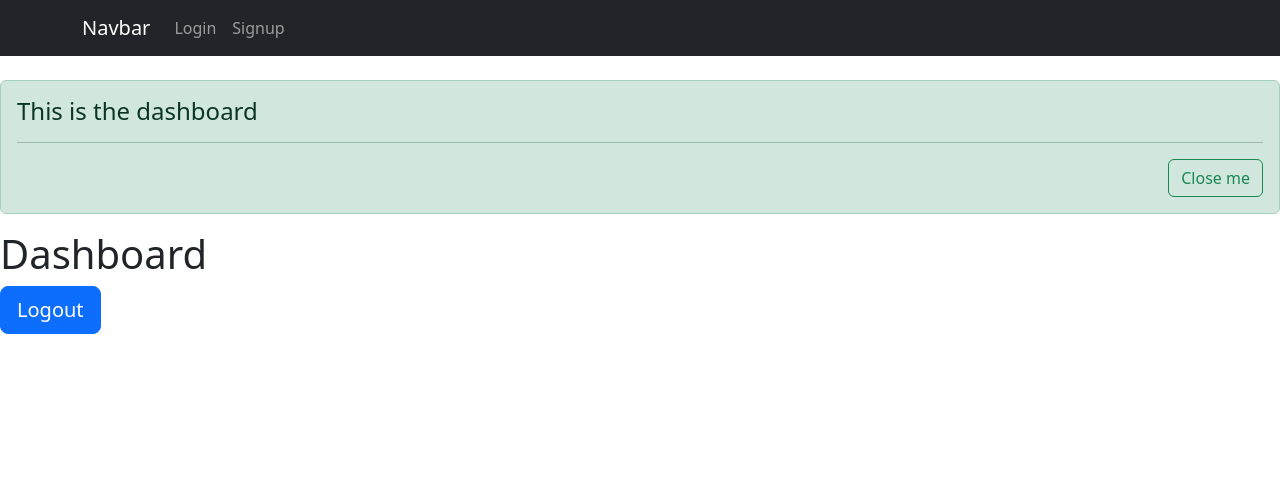
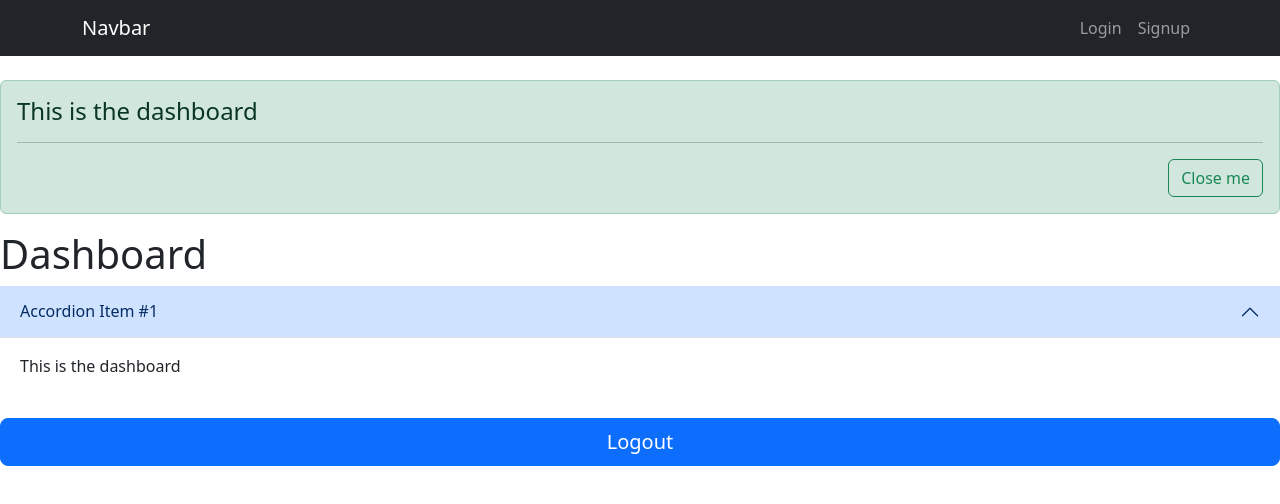
Before and after one commit to nrashmi06/Internship, a React (Create React App) app in the folder myapp/: page /login in a window 1280 px wide. Both pictures are taken after typing "name@example.com", "Sample123" into the empty fields and a click on the button "Login". Shown: the top 504 px of the page. Built offline with nearby package versions, Linux system fonts and the light colour scheme.

Commit message:
react bootstrap

```diff
--- a/myapp/src/Dashboard.jsx
+++ b/myapp/src/Dashboard.jsx
@@ -1,8 +1,9 @@
 import React, { useState } from 'react';
 import { useNavigate } from 'react-router-dom';
 import Cookies from 'js-cookie';
+import Button from 'react-bootstrap/Button';
+import Accordion from 'react-bootstrap/Accordion';
 import Alert from 'react-bootstrap/Alert';
-import Button from 'react-bootstrap/Button';
 
 function Dashboard({ setAuth }) {
   const navigate = useNavigate();
@@ -16,7 +17,7 @@ function Dashboard({ setAuth }) {
   };
 
   return (
-    <div>
+    <>
       {showAlert && (
         <Alert variant="success">
           <Alert.Heading>This is the dashboard</Alert.Heading>
@@ -30,10 +31,20 @@ function Dashboard({ setAuth }) {
       )}
 
       <h1>Dashboard</h1>
-      <Button variant="primary" size="lg" onClick={handleLogout}>
+
+      <Accordion defaultActiveKey="0" flush className='mb-4'>
+        <Accordion.Item eventKey="0">
+          <Accordion.Header>Accordion Item #1</Accordion.Header>
+          <Accordion.Body>
+            This is the dashboard
+          </Accordion.Body>
+        </Accordion.Item>
+      </Accordion>
+
+      <Button className='w-100' variant="primary" size="lg" onClick={handleLogout}>
         Logout
       </Button>
-    </div>
+    </>
   );
 }
 
--- a/myapp/src/Login.jsx
+++ b/myapp/src/Login.jsx
@@ -19,7 +19,7 @@ const Login = ({ setAuth }) => {
   return (
     <div className="form-container">
       <h2>Login</h2>
-      <Form onSubmit={handleLogin}>
+      <Form onSubmit={handleLogin} className=' align-items-center '>
         <Form.Group className="mb-3" controlId="formBasicEmail">
           <Form.Label>Email address</Form.Label>
           <Form.Control
--- a/myapp/src/Navbar1.jsx
+++ b/myapp/src/Navbar1.jsx
@@ -7,8 +7,8 @@ function CustomNavbar() {
     <>
       <Navbar bg="dark" variant="dark" className='navbar mb-4'>
         <Container>
-          <Navbar.Brand href="#home"> Navbar </Navbar.Brand>
-          <Nav className="me-auto">
+          <Navbar.Brand > Navbar </Navbar.Brand>
+          <Nav >
             <Nav.Link as={Link} to="/login">Login</Nav.Link>
             <Nav.Link as={Link} to="/signup">Signup</Nav.Link>
           </Nav>
```
